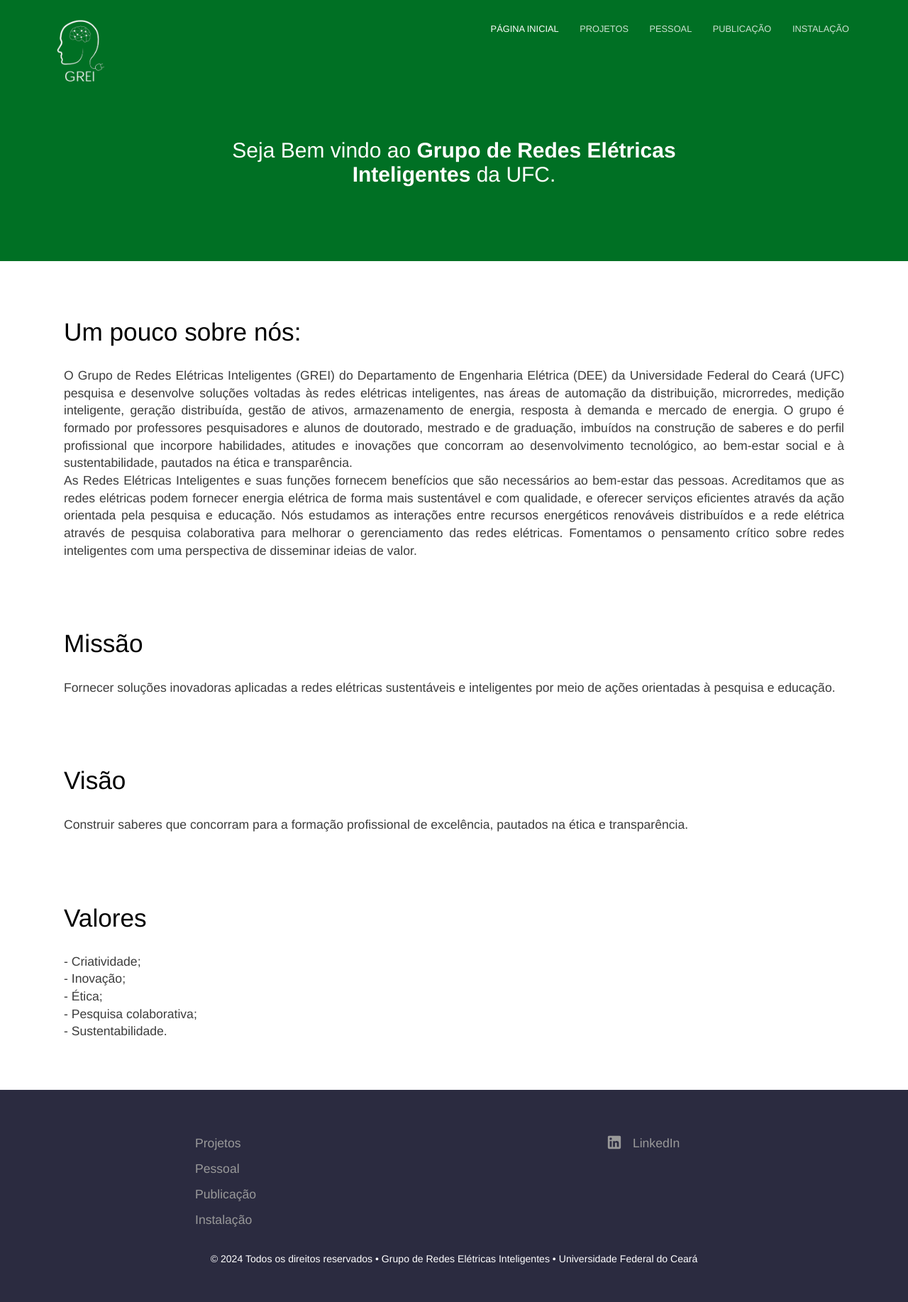
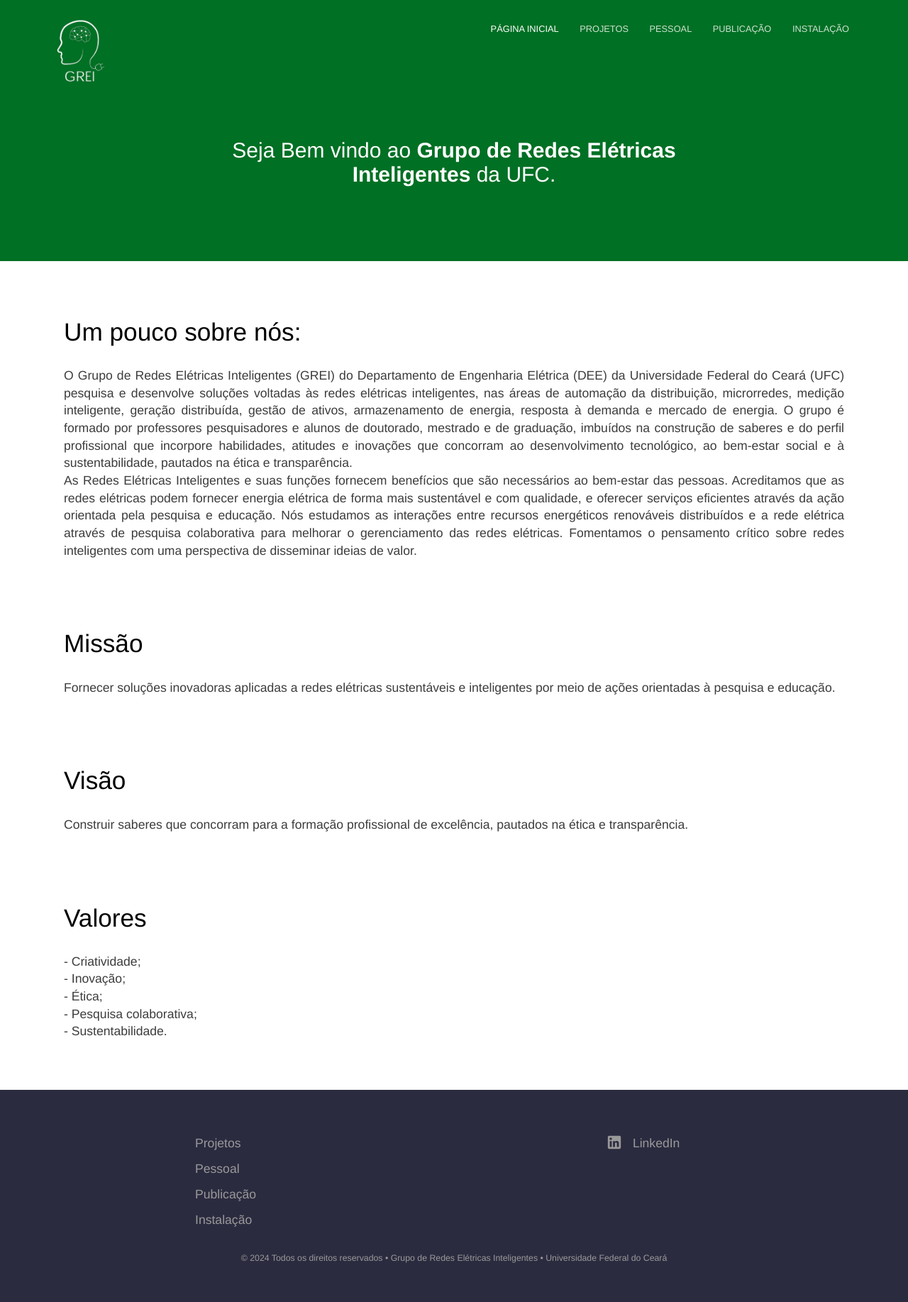
Before and after one commit to Gabriell89222/Gabriell89222.github.io, a Jekyll site: the page built from index.html, in a window 1280 px wide. Shown: the whole page at 71% size. Built offline with Jekyll 4.4.1, drawn with Linux system fonts in a browser that asks for light colours.

Commit message:
Ajuste Rodapé v-1.3

```diff
--- a/_sass/footer.scss
+++ b/_sass/footer.scss
@@ -74,8 +74,8 @@ footer {
 	color: #fff;
 
 	.copyright {
-		color: #fff;
-		font-size: .8em;
+		color: #999;
+		font-size: .7em;
 		margin: 0 auto;
 
 		@media #{$tablet} {
```
